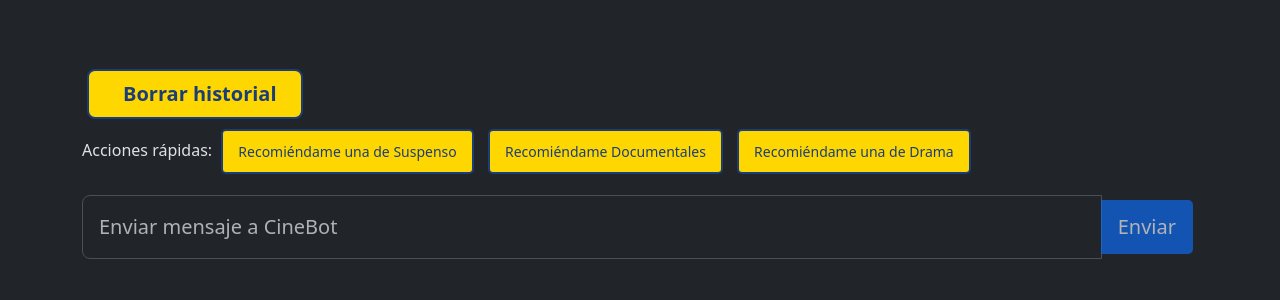
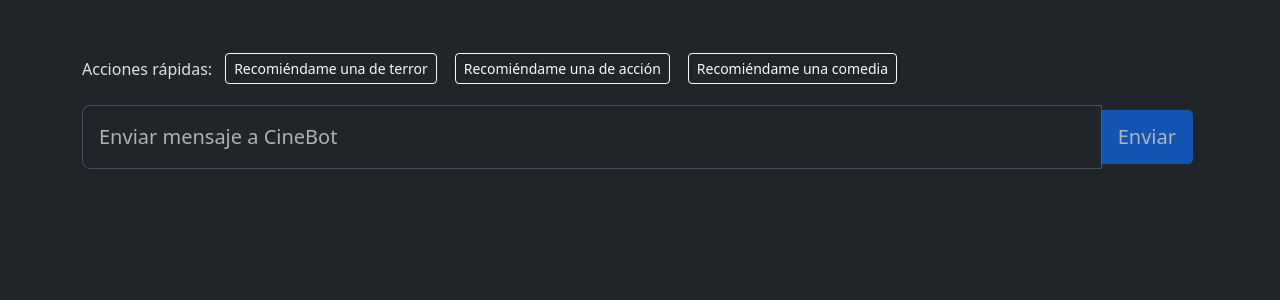
Before and after one commit to crgonzalezf/Tarea2, a Flask app: template templates/chat.html in a window 1280 px wide. Shown: the part 62-362 px from the top of the page. Run offline with Flask 3, Linux system fonts and the light colour scheme; the template is opened without the code that fills it, so the values that code supplies are empty; parts of the project's set-up code (start-up, migrations or seed data) failed here and were passed over; some libraries are stand-ins or nearby versions.

Commit message:
Update chat.html

```diff
--- a/templates/chat.html
+++ b/templates/chat.html
@@ -1,7 +1,7 @@
 {% extends 'base.html' %}
 
 {% block title %}
- 🤖 CineBot
+    🤖 CineBot
 {% endblock %}
 
 {% from 'bootstrap5/nav.html' import render_nav_item %}
@@ -10,12 +10,12 @@
     {% include 'navbar.html' %}
 
     <div class="container col-xxl-8 py-5">
-        <div id="messages" class="chat-container">
+        <div id="messages">
         {% for message in messages %}
             {% if message.author == 'assistant' %}
-                <div class="d-flex flex-row justify-content-start mb-4">
-                    <img class="rounded-circle" src="{{ url_for('static', filename='cinebot.png') }}" alt="avatar 1" style="width: 50px; height: 50px;">
-                     <div class="p-3 ms-3" style="border-radius: 15px; background-color: rgba(57, 192, 237, .2);">
+               <div class="d-flex flex-row justify-content-start mb-4">
+                        <img class="rounded-circle" src="{{ url_for('static', filename='cinebot.png') }}" alt="avatar 1" style="width: 50px; height: 50px;">
+                        <div class="p-3 ms-3" style="border-radius: 15px; background-color: rgba(57, 192, 237, .2);">
                             <p class="small mb-0 text-white">{{ message.content }}</p>
                     </div>
                 </div>
@@ -29,22 +29,24 @@
         {% endfor %}
         </div>
 
-        <div class="d-grid gap-2 d-md-flex justify-content-md-start mt-3">
-            <!-- Botón Borrar historial -->
-            <button id="clear-history" class="btn btn-warning btn-lg px-4 me-md-2" style="background-color: #FFD700; color: #1C3E78; border: 2px solid #1C3E78; font-weight: bold;">
-                <i class="fas fa-trash-alt" style="margin-right: 10px;"></i> Borrar historial
-            </button>
+        <div class="mb-3 d-flex gap-2 align-items-center">
+            <span>Acciones rápidas:</span>
+            <form method="post">
+                <input type="hidden" name="csrf_token" value="{{ csrf_token() }}"/>
+                <input type="hidden" name="message" value="Recomiéndame una de terror"/>
+                <button type="submit" class="btn btn-sm btn-outline-light">Recomiéndame una de terror</button>
+            </form>
+            <form method="post">
+                <input type="hidden" name="csrf_token" value="{{ csrf_token() }}"/>
+                <input type="hidden" name="message" value="Recomiéndame una de acción"/>
+                <button type="submit" class="btn btn-sm btn-outline-light">Recomiéndame una de acción</button>
+            </form>
+            <form method="post">
+                <input type="hidden" name="csrf_token" value="{{ csrf_token() }}"/>
+                <input type="hidden" name="message" value="Recomiéndame una comedia"/>
+                <button type="submit" class="btn btn-sm btn-outline-light">Recomiéndame una comedia</button>
+            </form>
         </div>
-
-        <form method="POST">
-            <input type="hidden" name="csrf_token" value="{{ csrf_token() }}"/>
-            <div class="mb-3">
-                <span>Acciones rápidas:</span>
-                <input type="submit" class="btn btn-sm btn-outline-light" name="message" value="Recomiéndame una de Suspenso"/>
-                <input type="submit" class="btn btn-sm btn-outline-light" name="message" value="Recomiéndame Documentales"/>
-                <input type="submit" class="btn btn-sm btn-outline-light" name="message" value="Recomiéndame una de Drama"/>
-            </div>
-        </form>
         <form method="POST">
             <input type="hidden" name="csrf_token" value="{{ csrf_token() }}"/>
             <div class="input-group mb-3">
@@ -55,19 +57,4 @@
     </div>
 
     <script src="{{ url_for('static', filename='js/chat.js') }}"></script>
-    <script>
-        // Función para limpiar el historial del chat
-        document.addEventListener("DOMContentLoaded", function () {
-            const clearHistoryButton = document.getElementById("clear-history");
-
-            if (clearHistoryButton) {
-                clearHistoryButton.addEventListener("click", function () {
-                    const chatContainer = document.querySelector(".chat-container"); // Selector del historial de chat
-                    if (chatContainer) {
-                        chatContainer.innerHTML = ""; // Limpia el contenido del historial
-                    }
-                });
-            }
-        });
-    </script>
 {% endblock %}
```
